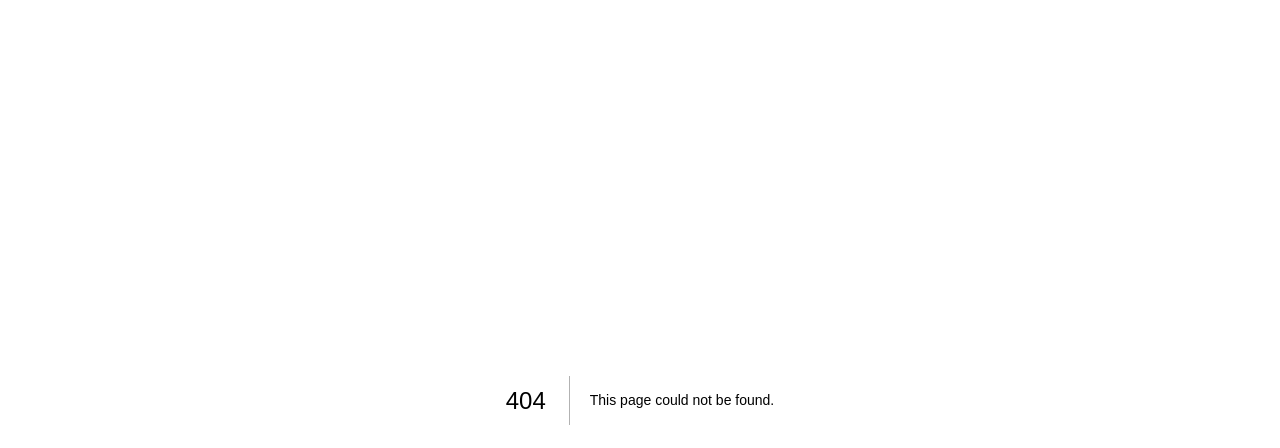
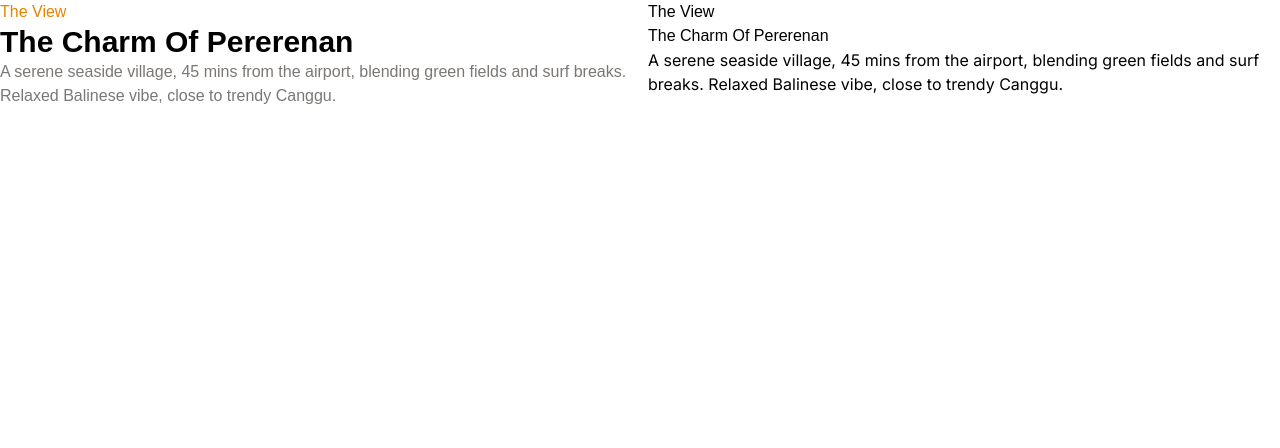
Before and after one commit to rezhariansyah/omahsabin, a Next.js app: page /dev in a window 1280 px wide. Before the commit this address had no page. Shown: the top 448 px of the page. Built offline with nearby package versions, Linux system fonts and the light colour scheme.

Commit message:
[Add] - content2

```diff
--- /dev/null
+++ b/app/dev/page.tsx
@@ -0,0 +1,13 @@
+// pages/app/dashboard.js
+import Content2 from "@/components/Content2";
+import React from "react";
+
+const DevPage = () => {
+  return (
+    <div>
+      <Content2 />
+    </div>
+  );
+};
+
+export default DevPage;
--- /dev/null
+++ b/components/Content2.tsx
@@ -0,0 +1,26 @@
+import React from "react";
+
+export default function Content2() {
+  return (
+    <div className="columns-2">
+      <div className="content-2-wrapper">
+        <h3 className="text-orange font-base">The View</h3>
+        <h3 className="text-3xl font-semibold	font-jakarta">
+          The Charm Of Pererenan
+        </h3>
+        <p className="text-blackBlur font-satoshi">
+          A serene seaside village, 45 mins from the airport, blending green
+          fields and surf breaks. Relaxed Balinese vibe, close to trendy Canggu.
+        </p>
+      </div>
+      <div>
+        <h3>The View</h3>
+        <h3>The Charm Of Pererenan</h3>
+        <p>
+          A serene seaside village, 45 mins from the airport, blending green
+          fields and surf breaks. Relaxed Balinese vibe, close to trendy Canggu.
+        </p>
+      </div>
+    </div>
+  );
+}
```
